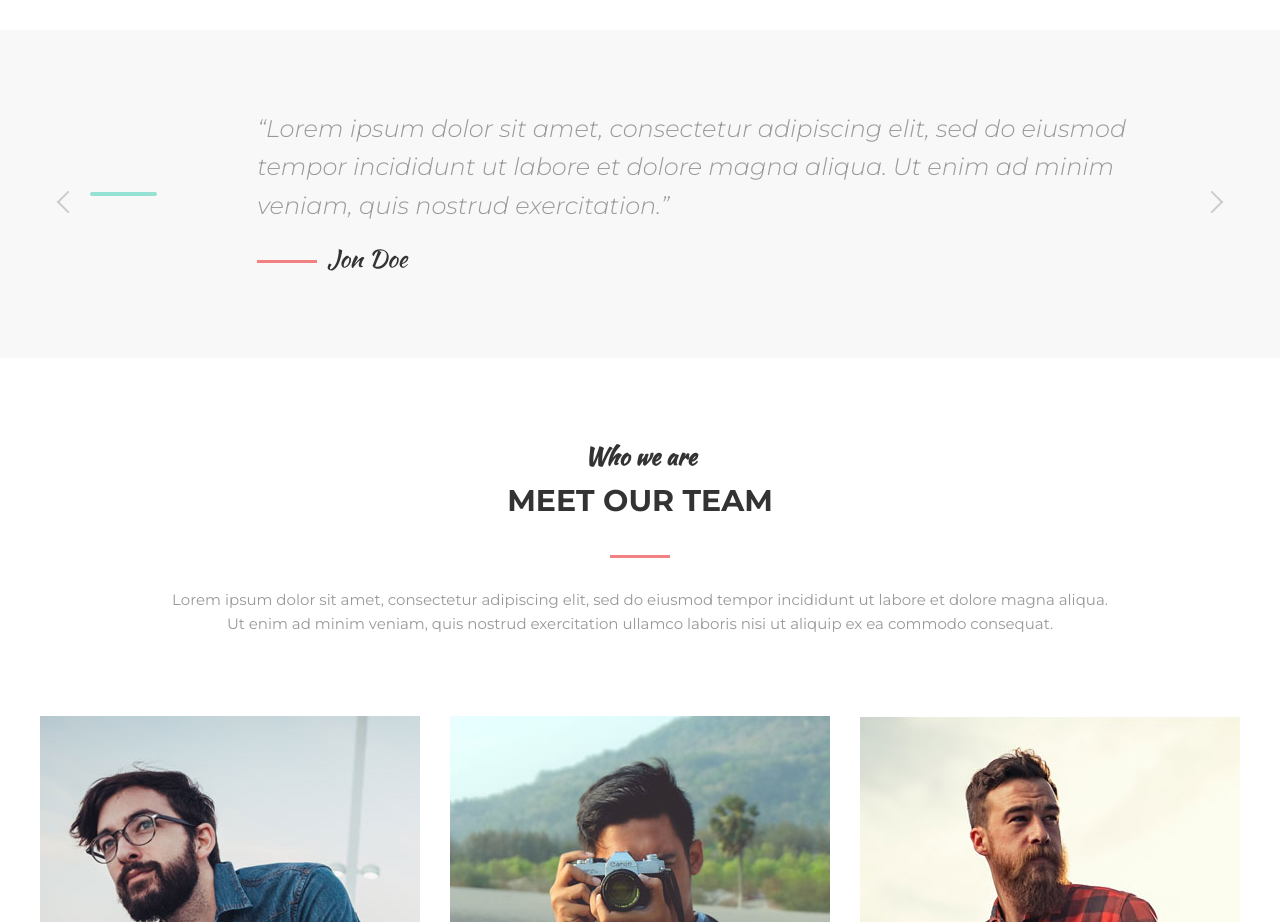
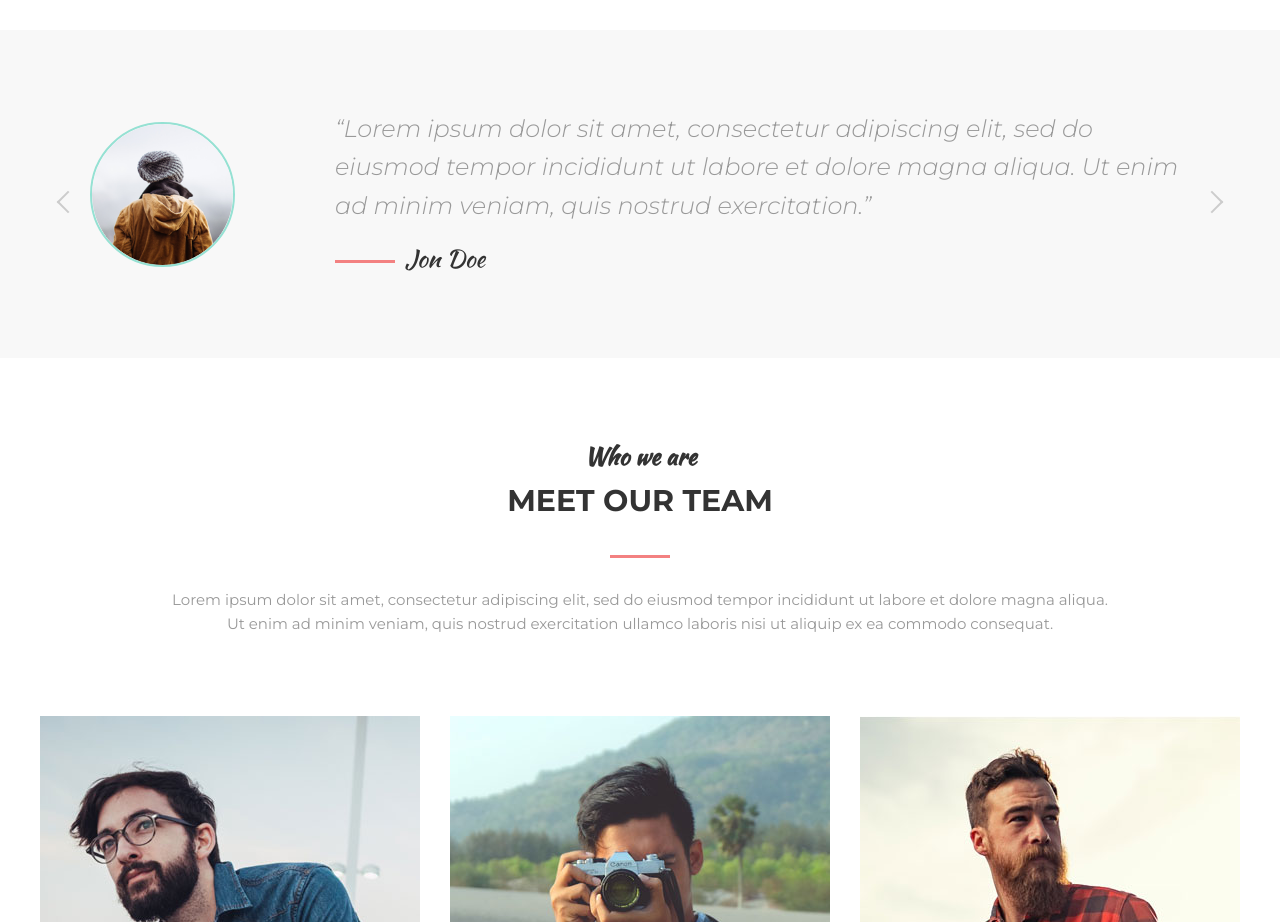
Before and after one commit to Antondevel/anton_lp_MoGo, a plain HTML site: page index.html in a window 1280 px wide. Shown: the part 4080-5002 px from the top of the page. Drawn offline with nearby package versions, Linux system fonts and the light colour scheme.

Commit message:
Update index.html

```diff
--- a/index.html
+++ b/index.html
@@ -321,7 +321,7 @@
                     <div class="reviews__track">
                         <!-- Слайды -->
                         <div class="reviews__item">
-                            <img class="reviews__photo" src="/anton-lp-MoGo/assets/images/avatar.png" alt="">
+                            <img class="reviews__photo" src="assets/images/avatar.png" alt="">
                             <div class="reviews__content">
                                 <div class="reviews__text">“Lorem ipsum dolor sit amet, consectetur adipiscing elit, sed
                                     do eiusmod tempor incididunt ut labore et dolore magna aliqua. Ut enim ad minim
@@ -331,7 +331,7 @@
                         </div>
 
                         <div class="reviews__item">
-                            <img class="reviews__photo" src="/assets/images/avatar.png" alt="">
+                            <img class="reviews__photo" src="assets/images/avatar.png" alt="">
                             <div class="reviews__content">
                                 <div class="reviews__text">“Lorem ipsum dolor sit amet, consectetur adipiscing elit, sed
                                     do eiusmod tempor incididunt ut labore et dolore magna aliqua. Ut enim ad minim
@@ -341,7 +341,7 @@
                         </div>
 
                         <div class="reviews__item">
-                            <img class="reviews__photo" src="/assets/images/avatar.png" alt="">
+                            <img class="reviews__photo" src="assets/images/avatar.png" alt="">
                             <div class="reviews__content">
                                 <div class="reviews__text">“Lorem ipsum dolor sit amet, consectetur adipiscing elit, sed
                                     do eiusmod tempor incididunt ut labore et dolore magna aliqua. Ut enim ad minim
@@ -351,7 +351,7 @@
                         </div>
 
                         <div class="reviews__item">
-                            <img class="reviews__photo" src="/assets/images/avatar.png" alt="">
+                            <img class="reviews__photo" src="assets/images/avatar.png" alt="">
                             <div class="reviews__content">
                                 <div class="reviews__text">“Lorem ipsum dolor sit amet, consectetur adipiscing elit, sed
                                     do eiusmod tempor incididunt ut labore et dolore magna aliqua. Ut enim ad minim
```
